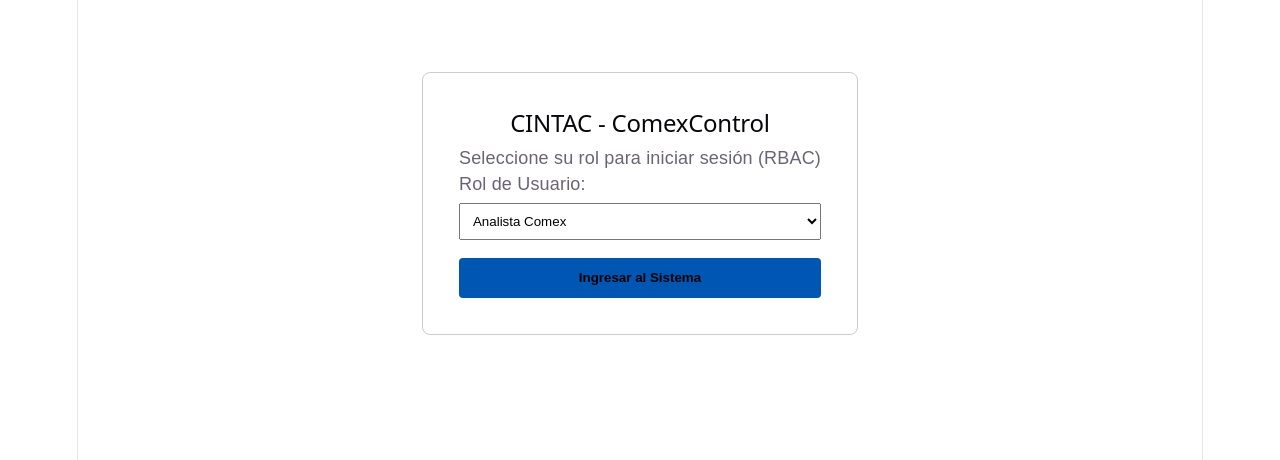
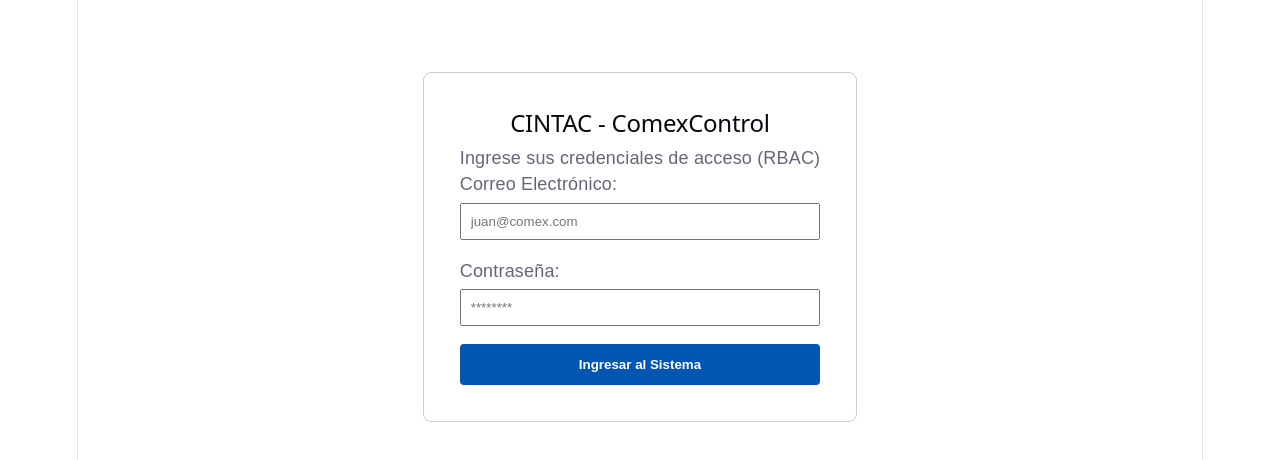
Before and after one commit to ItsShpektr/cintac-comexcontrol, a React app in the folder frontend/: page / in a window 1280 px wide. Shown: the top 460 px of the page. Built offline with nearby package versions, Linux system fonts and the light colour scheme; the HTML template or start-up script is replaced by a standard one.

Commit message:
Preparando backend para despliegue en Render con Procfile y requirements

```diff
--- a/frontend/src/components/Login.jsx
+++ b/frontend/src/components/Login.jsx
@@ -1,38 +1,88 @@
 import { useState } from 'react'
 
 function Login({ onLogin }) {
-  const [selectedRole, setSelectedRole] = useState('Analista Comex')
+  const [email, setEmail] = useState('')
+  const [password, setPassword] = useState('')
+  const [error, setError] = useState('')
+  const [loading, setLoading] = useState(false)
 
-  const handleLoginSubmit = (e) => {
+  const handleLoginSubmit = async (e) => {
     e.preventDefault()
-    // Simulamos el inicio de sesión pasando el rol seleccionado
-    onLogin(selectedRole)
+    setError('')
+    setLoading(true)
+
+    const API_URL = import.meta.env.VITE_API_URL || 'http://127.0.0.1:8000'
+
+    try {
+      const response = await fetch(`${API_URL}/api/login`, {
+        method: 'POST',
+        headers: {
+          'Content-Type': 'application/json',
+        },
+        body: JSON.stringify({ email, password }),
+      })
+
+      const data = await response.json()
+
+      if (!response.ok) {
+        throw new Error(data.detail || 'Error al iniciar sesión')
+      }
+
+      // Guardamos el token en el almacenamiento local para futuras peticiones
+      localStorage.setItem('token', data.access_token)
+      localStorage.setItem('rol', data.rol)
+
+      // Llamamos a la función onLogin pasando el rol real devuelto por la base de datos
+      onLogin(data.rol)
+    } catch (err) {
+      setError(err.message)
+    } finally {
+      setLoading(false)
+    }
   }
 
   return (
     <div style={{ maxWidth: '400px', margin: '4rem auto', padding: '2rem', border: '1px solid #ccc', borderRadius: '8px', fontFamily: 'sans-serif' }}>
       <h2>CINTAC - ComexControl</h2>
-      <p>Seleccione su rol para iniciar sesión (RBAC)</p>
+      <p>Ingrese sus credenciales de acceso (RBAC)</p>
+
+      {error && (
+        <div style={{ marginBottom: '1rem', padding: '0.5rem', backgroundColor: '#ffe6e6', color: '#c00', borderRadius: '4px', fontSize: '0.9rem' }}>
+          {error}
+        </div>
+      )}
 
       <form onSubmit={handleLoginSubmit} style={{ display: 'flex', flexDirection: 'column', gap: '1rem' }}>
         <label style={{ display: 'flex', flexDirection: 'column', textAlign: 'left' }}>
-          Rol de Usuario:
-          <select
-            value={selectedRole}
-            onChange={(e) => setSelectedRole(e.target.value)}
+          Correo Electrónico:
+          <input
+            type="email"
+            value={email}
+            onChange={(e) => setEmail(e.target.value)}
+            required
+            placeholder="juan@comex.com"
             style={{ padding: '0.5rem', marginTop: '0.3rem' }}
-          >
-            <option value="Analista Comex">Analista Comex</option>
-            <option value="Jefatura Finanzas">Jefatura Finanzas</option>
-            <option value="Administrador">Administrador</option>
-          </select>
+          />
+        </label>
+
+        <label style={{ display: 'flex', flexDirection: 'column', textAlign: 'left' }}>
+          Contraseña:
+          <input
+            type="password"
+            value={password}
+            onChange={(e) => setPassword(e.target.value)}
+            required
+            placeholder="********"
+            style={{ padding: '0.5rem', marginTop: '0.3rem' }}
+          />
         </label>
 
         <button
           type="submit"
-          style={{ padding: '0.7rem', backgroundColor: '#0056b3', color: '#white', border: 'none', borderRadius: '4px', cursor: 'pointer', fontWeight: 'bold' }}
+          disabled={loading}
+          style={{ padding: '0.7rem', backgroundColor: '#0056b3', color: '#fff', border: 'none', borderRadius: '4px', cursor: 'pointer', fontWeight: 'bold' }}
         >
-          Ingresar al Sistema
+          {loading ? 'Validando...' : 'Ingresar al Sistema'}
         </button>
       </form>
     </div>
```
Also changed, not shown: 2 other files (tests, documents, lock files or other folders).
